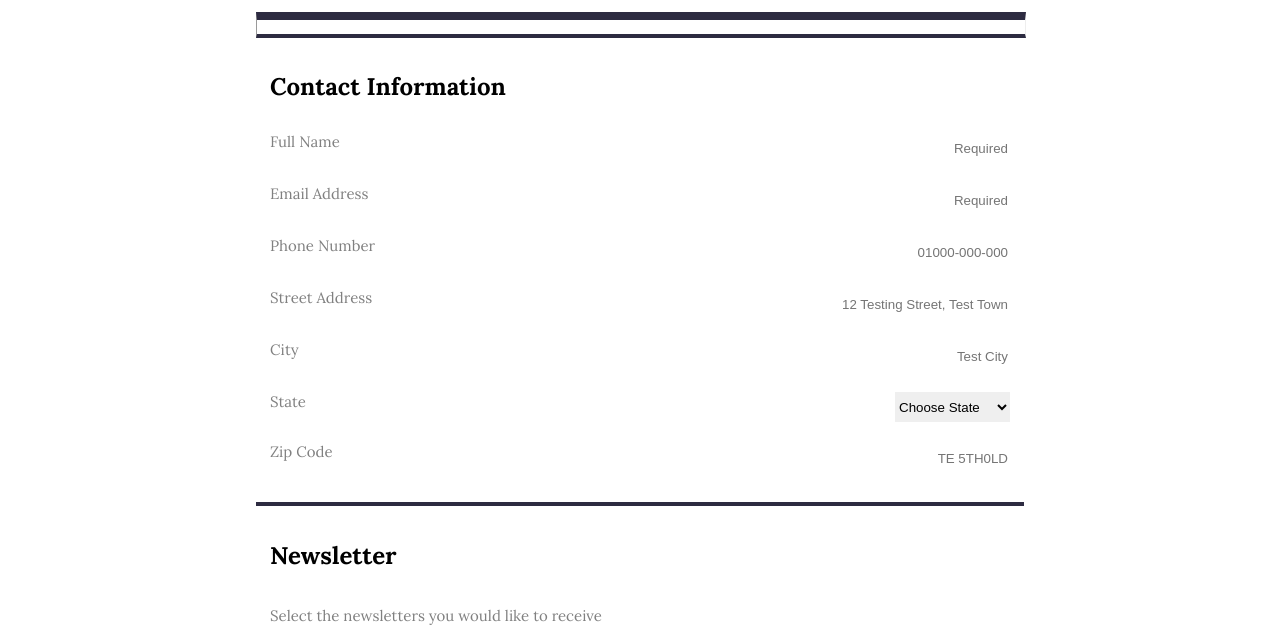
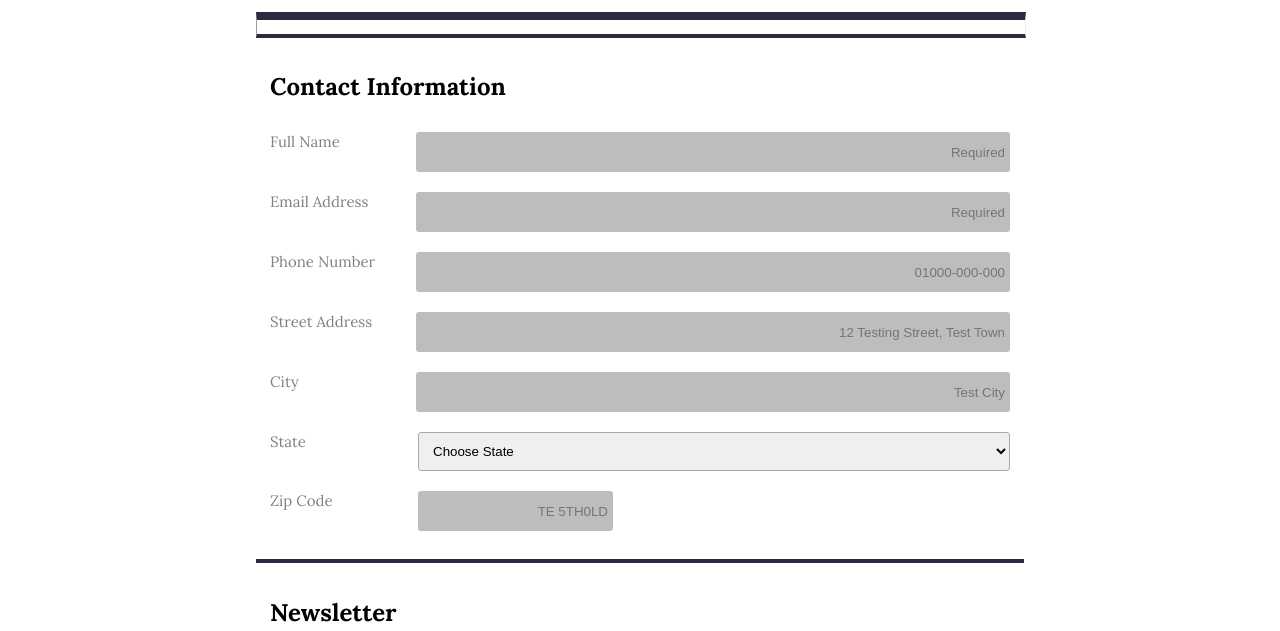
Before and after one commit to hxllycampbell/UNIT-3, a plain HTML site: page index.html in a window 1280 px wide. Shown: the part 169-800 px from the top of the page. Drawn offline with Linux system fonts and the light colour scheme.

Commit message:
rejigging the jiggles

```diff
--- a/css/selectors.css
+++ b/css/selectors.css
@@ -17,8 +17,10 @@ button[type="submit"] {
 }
 
 select[id="state"] {
-    border: 0px none;
-    height: 30px;
+    border: 1px solid darkgrey;
+    padding: 10px;
+    border-radius: 3px;
+    width: 100%;
 }
 
 textarea[id="topics"] {
@@ -27,11 +29,22 @@ textarea[id="topics"] {
     margin-bottom: 10px;
 }
 
+input[id="zip"] {
+    width: 50%;
+}
+
 /*Media Query*/
 
 @media screen and (min-width: 768px) {
     button[type="submit"] {
         width: 100%;
+    }
 
+    select[id="state"] {
+        width: 80%;
+    }
+
+    input[id="zip"] {
+        width: 25%;
     }
 }
--- a/css/styles.css
+++ b/css/styles.css
@@ -32,8 +32,9 @@ h1 {
 }
 
 input {
-    border: 0px none;
+    border: 2px none;
     height: 30px;
+    background-color: rgb(189, 189, 189);
 }
 
 input:focus {
@@ -83,10 +84,12 @@ footer {
 
 .container input {
     width: 100%;
+    padding: 5px;
+    border-radius: 3px;
 }
 
 .container label {
-    width: 35%;
+    width: 20%;
     margin-bottom: 10px;
 }
 
@@ -105,6 +108,12 @@ footer {
         flex-direction: row;
         justify-content: space-between;
     }
+    .container input {
+        width: 80%;
+    }
+    .zip-container {
+        justify-content: flex-start;
+    }
 }
 
 /* Horizontal Rules */
--- a/index.html
+++ b/index.html
@@ -104,7 +104,7 @@
                     <option value="wyoming">Wyoming</option>
                 </select>
             </div>
-            <div class="container">
+            <div class="container zip-container">
                 <label for="zip">Zip Code</label>
                 <input type="text" id="zip" name="zip_code" placeholder="TE 5TH0LD">
             </div>
```
